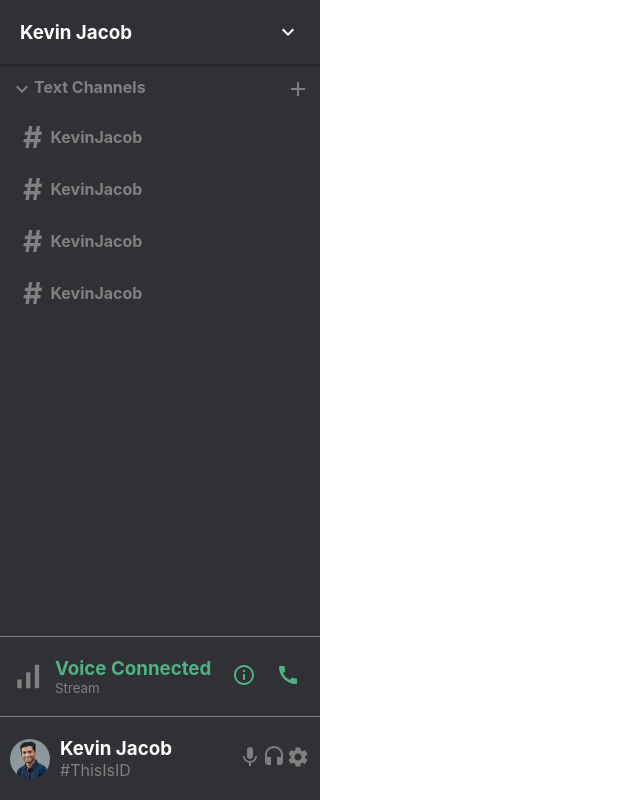
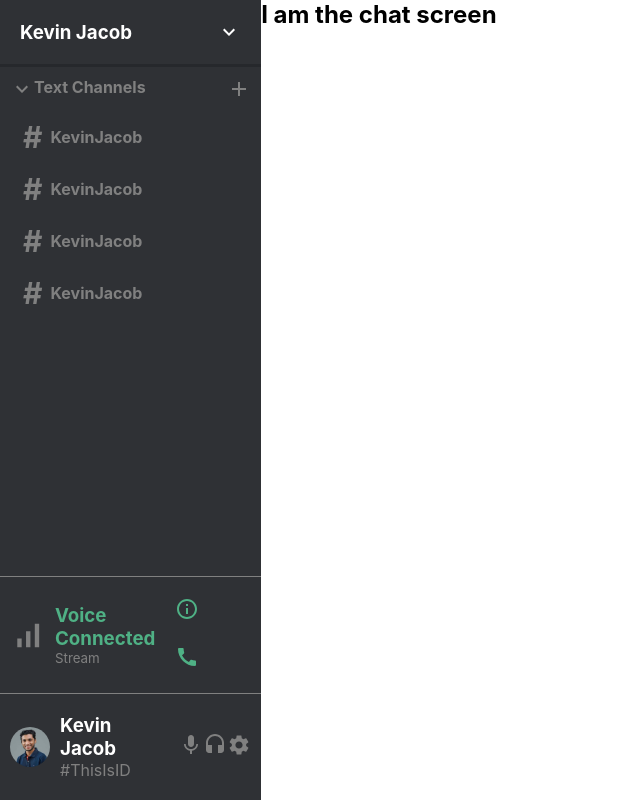
Before and after one commit to kevinjacob2001/Discord-clone, a React (Create React App) app: page / in a window 1280 px wide. Shown: the whole page, without its empty margins (0-640 px from the left). Built offline with nearby package versions, Linux system fonts and the light colour scheme.

Commit message:
adding chat screen

```diff
--- a/src/App.js
+++ b/src/App.js
@@ -3,6 +3,7 @@
 import './App.css';
 
 import Sidebar from './Components/Sidebar/Sidebar';
+import Chat from './Components/Chat/Chat'
 
 function App() {
   return (
@@ -12,6 +13,9 @@
      {/* Sidebar */}
      <Sidebar/>
 
+     {/* Chat */}
+     <Chat/>
+
     </div>
   );
 }
--- /dev/null
+++ b/src/Components/Chat/Chat.jsx
@@ -0,0 +1,12 @@
+import React from 'react';
+
+
+function Chat(){
+    return(
+        <div className="chat">
+            <h2>I am the chat screen</h2>
+        </div>
+    )
+}
+
+export default Chat;
```
Also changed, not shown: src/Components/Chat/Chat.css (added), 1 other file (tests, documents, lock files or other folders).
